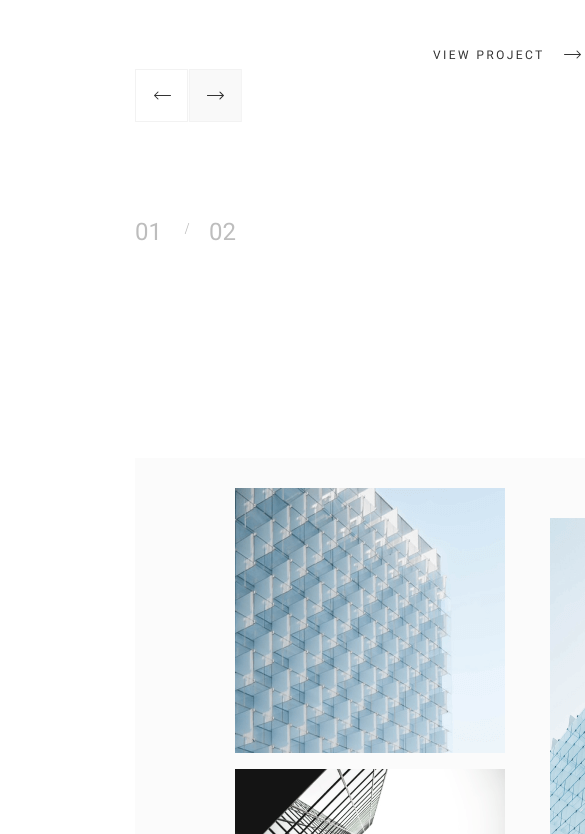
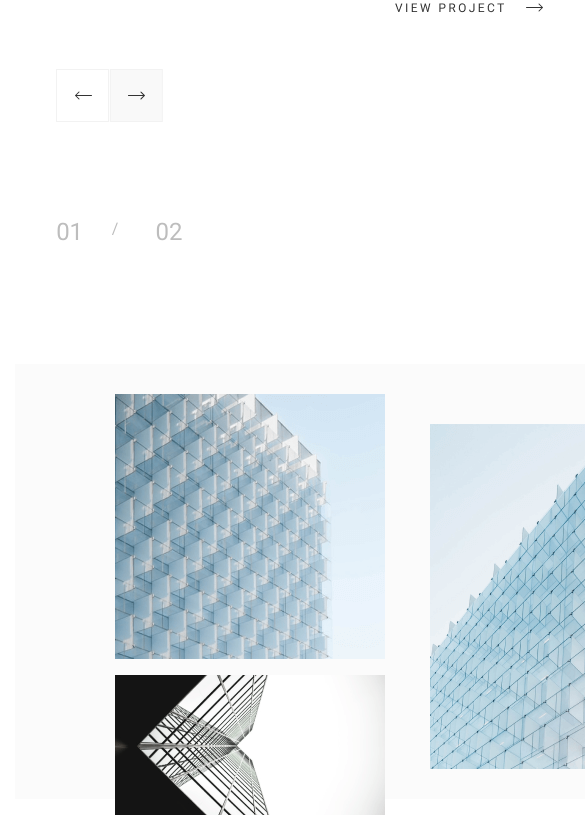
Before and after one commit to MariaRegin/Page-of-architects, a plain HTML site: page index.html in a window 390 px wide. Shown: the part 251-1085 px from the top of the page, 585 px wide, since content can reach past the window. Drawn offline with Linux system fonts and the light colour scheme.

Commit message:
commit_media

```diff
--- a/assets/styles/style.css
+++ b/assets/styles/style.css
@@ -14,7 +14,7 @@
 .header {
   display: flex;
   align-items: center;
-  width: 1440px;
+  width: 1200px;
   height: 102px;
   flex-shrink: 0;
 }
@@ -22,7 +22,6 @@
 .header__logo {
   width: 68.552px;
   height: 41.527px;
-  margin-top: 29px;
   flex-shrink: 0;
 }
 
@@ -135,7 +134,6 @@ font-style: normal;
 font-weight: 300;
 line-height: 64px; /* 100% */
 width: 277.763px;
-margin-left: 135px;
 
 }
 .lorum{
@@ -147,39 +145,39 @@ font-weight: 700;
 line-height: 64px; /* 100% */;
 width: 186px;
 margin-bottom: 90px;
-margin-left: 135px;
 }
 .arrows{
   display:flex;
   justify-content: start;
-  margin-left: 135px;
   margin-bottom: 94px;
+
 }
 .slide_numbers{
   display: grid;
-  grid-template-columns:40% 1fr 50%;
+  grid-template-columns:20% 1fr 70%;
   grid-template-rows: 1fr ;
-  margin-bottom: 94px;
+  justify-content: start;
+
 }
 .slide_number_01{
   grid-column-start: 1;
   grid-column-end: 2;
   grid-row-start:1 ;
   grid-row-end: 2;
+  justify-self: start;
   color: var(--Gray-4, #BDBDBD);
 font-family: Roboto;
 font-size: 24px;
 font-style: normal;
 font-weight: 400;
 line-height: 24px; /* 100% */
-margin-left: 135px;
 }
 .slash{
   grid-column-start: 2;
   grid-column-end: 3;
   grid-row-start:1 ;
   grid-row-end: 2;
-  text-align: center;
+  text-align:start;
   width: 43.822px;
 height:max-content;
 color: var(--Gray-4, #BDBDBD);
@@ -189,6 +187,7 @@ color: var(--Gray-4, #BDBDBD);
   grid-column-end: 4;
   grid-row-start:1 ;
   grid-row-end: 2;
+  justify-self: start;
   color: var(--Gray-4, #BDBDBD);
 font-family: Roboto;
 font-size: 24px;
@@ -201,9 +200,6 @@ width: 28.975px;
 .building__foto {
   width: 770px;
   height: 829px;
-  margin-left: 535px;
-  margin-right: 135px;
-  margin-top: 105px;
   flex-shrink: 0;
 }
 .button_view_project{
@@ -227,7 +223,6 @@ width: 28.975px;
   grid-template-rows: 60% 40%;
   width: 1170px;
   height: 435px;
-  margin-left: 135px;
   margin-top: 120px;
   margin-bottom: 150px;
   background-color: var(--1, #FBFBFB); ;
@@ -669,11 +664,20 @@ background: #FFF;
   }
 }
 
-@media screen and (max-width:1100px){
+@media screen and (max-width:1200px){
   .header_logo{
     display: none;
   }
 .building_foto1{
   display: none;
 }
+.project-lorum{
+  display: grid;
+  grid-template-rows: 1fr;
+  grid-template-columns: 1fr;
+  grid-area: "building_foto1 building_foto1";
 }
+.nav{
+  align-content: start;
+}
+}
--- a/index.html
+++ b/index.html
@@ -33,6 +33,7 @@
   </div>
   <main>
     <!-- раздел, где project lorum -->
+    <div class="container">
     <section class="project-lorum">
       <div class="project-lorum__left_path">
         <h2 class="project">PROJECT</h2>
@@ -52,7 +53,9 @@
           <div class="button"><a href="#"><img src="assets/images/button_view_project.png" alt=""></a></div>
         </div>
     </section>
+  </div>
     <!-- раздел, где about -->
+    <div class="container">
     <section class="about">
       <img src="assets/images/rectangle_1.png" class="rectangle_foto_1" alt="rectangle_foto_1">
       <img src="assets/images/rectangle_2.png" class="rectangle_foto_2" alt="rectangle_foto_2">
@@ -63,6 +66,7 @@
         <div class="button_read_more"><a href="#"><img src="assets/images/button_read_more.png" alt="button_read_more"></a></div>
       </div>
     </section>
+  </div>
     <!-- <section-->
     <!-- раздел, где main focus -->
     <section class="main-focus">
```
